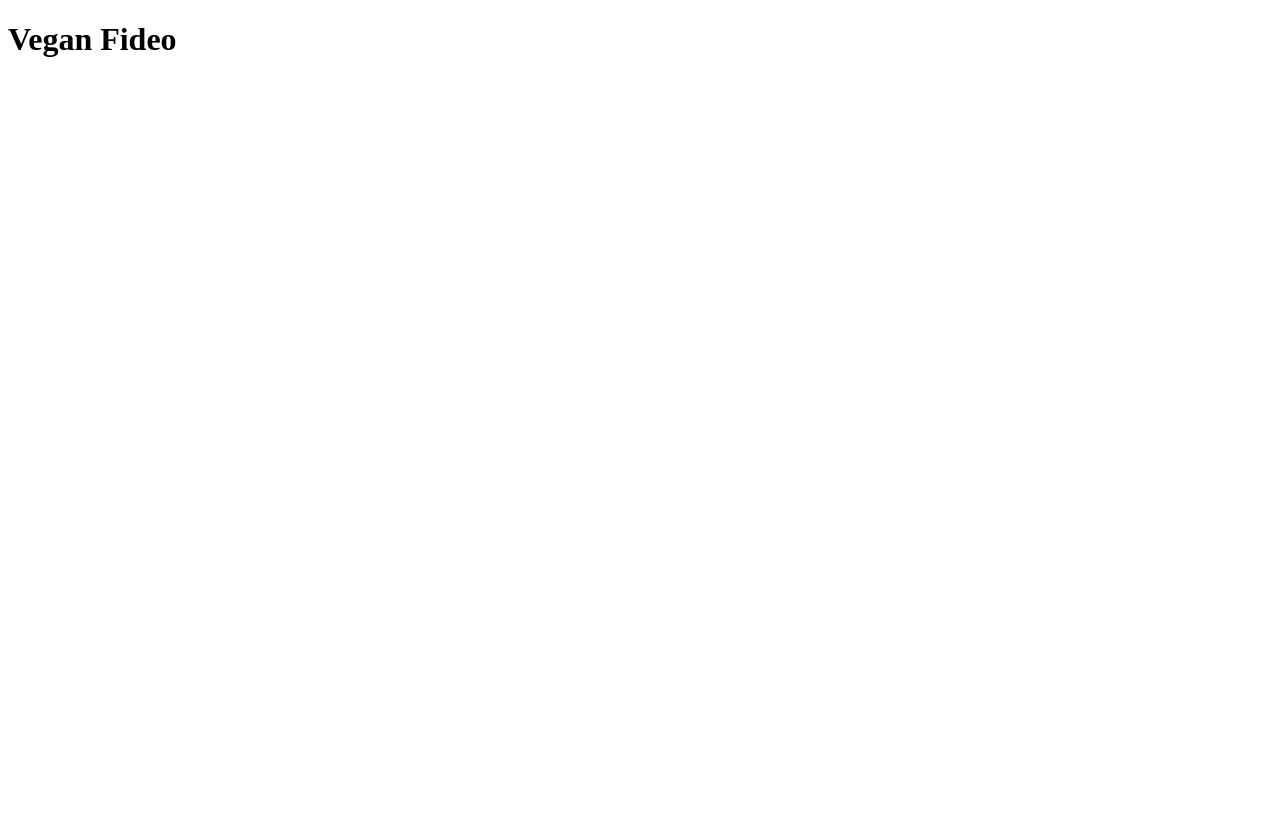
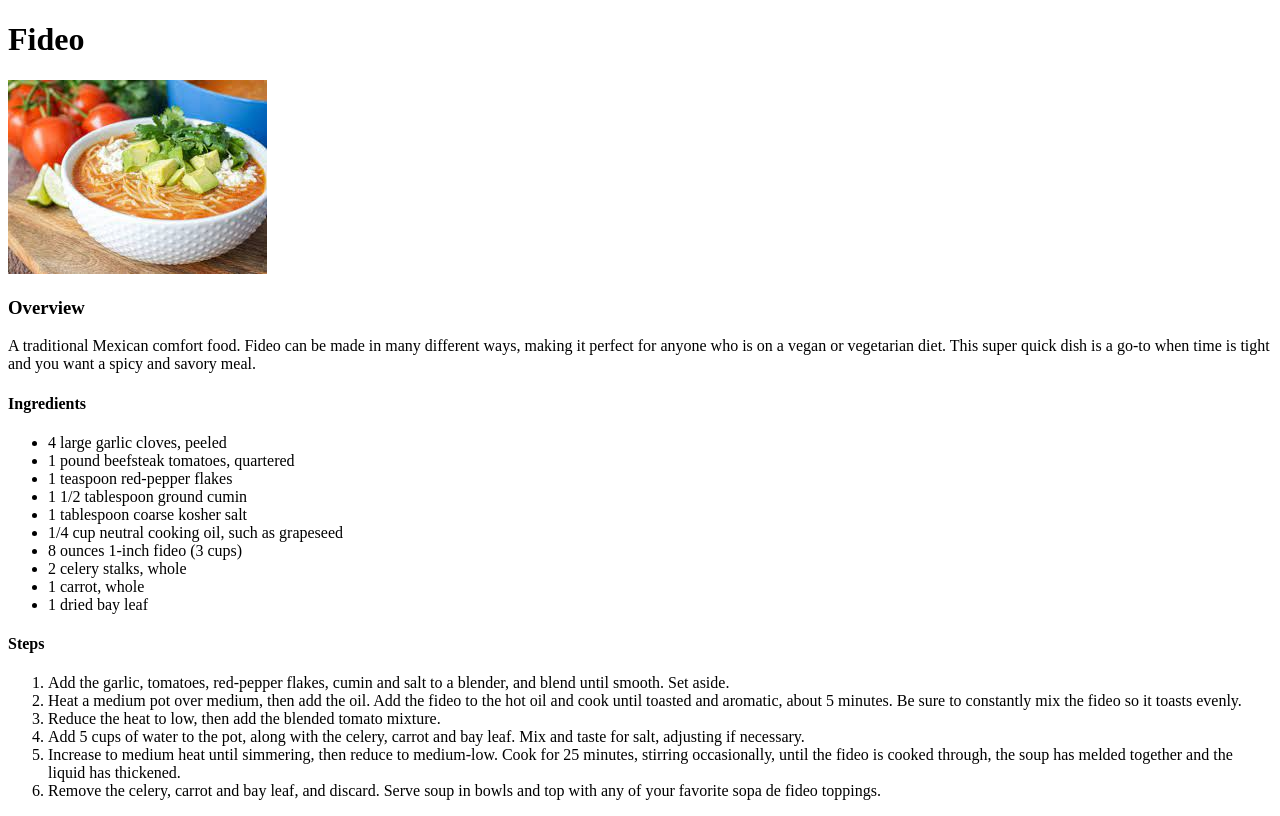
Before and after one commit to weeman2470/odin-recipes, a plain HTML site: page recipes/fideo.html in a window 1280 px wide. Drawn offline with Linux system fonts and the light colour scheme.

Commit message:
Upadated recipe pages. Added navigation to home page

```diff
--- a/recipes/fideo.html
+++ b/recipes/fideo.html
@@ -1,11 +1,51 @@
 <!DOCTYPE html>
 <html lang="en">
+
 <head>
     <meta charset="utf-8">
     <title>Vegan Fideo</title>
 </head>
 
 <body>
-        <h1>Vegan Fideo</h1>
+    <h1>Fideo</h1>
+
+    <img src="../img/fideo.jpeg" alt="a bowl of fideo topped with cilantro and avacado">
+
+    <h3>Overview</h3>
+
+    <p>A traditional Mexican comfort food. Fideo can be made in many different ways, making it perfect for anyone who is
+        on a vegan or vegetarian diet. This super quick dish is a go-to when time is tight and you want a spicy and
+        savory meal.</p>
+
+    <h4>Ingredients</h4>
+    <ul>
+        <li>4 large garlic cloves, peeled</li>
+        <li>1 pound beefsteak tomatoes, quartered</li>
+        <li>1 teaspoon red-pepper flakes</li>
+        <li>1 1/2 tablespoon ground cumin</li>
+        <li>1 tablespoon coarse kosher salt</li>
+        <li>1/4 cup neutral cooking oil, such as grapeseed</li>
+        <li>8 ounces 1-inch fideo (3 cups)</li>
+        <li>2 celery stalks, whole</li>
+        <li>1 carrot, whole</li>
+        <li>1 dried bay leaf</li>
+    </ul>
+
+    <h4>Steps</h4>
+    <ol>
+        <li>Add the garlic, tomatoes, red-pepper flakes, cumin and salt to a blender, and blend until smooth. Set aside.
+        </li>
+        <li>Heat a medium pot over medium, then add the oil. Add the fideo to the hot oil and cook until toasted and
+            aromatic, about 5 minutes. Be sure to constantly mix the fideo so it toasts evenly.</li>
+        <li>Reduce the heat to low, then add the blended tomato mixture.</li>
+        <li>Add 5 cups of water to the pot, along with the celery, carrot and bay leaf. Mix and taste for salt,
+            adjusting if necessary.</li>
+        <li>Increase to medium heat until simmering, then reduce to medium-low. Cook for 25 minutes, stirring
+            occasionally, until the fideo is cooked through, the soup has melded together and the liquid has thickened.
+        </li>
+        <li>Remove the celery, carrot and bay leaf, and discard. Serve soup in bowls and top with any of your favorite
+            sopa de fideo toppings.</li>
+    </ol>
 </body>
+
 </html>
```
Also changed, not shown: index.html (+21 -0 lines), recipes/cajpoch.html (+38 -0 lines), recipes/marsala.html (+3 -1 lines). Lines whose indentation alone changed are shown as unchanged.
